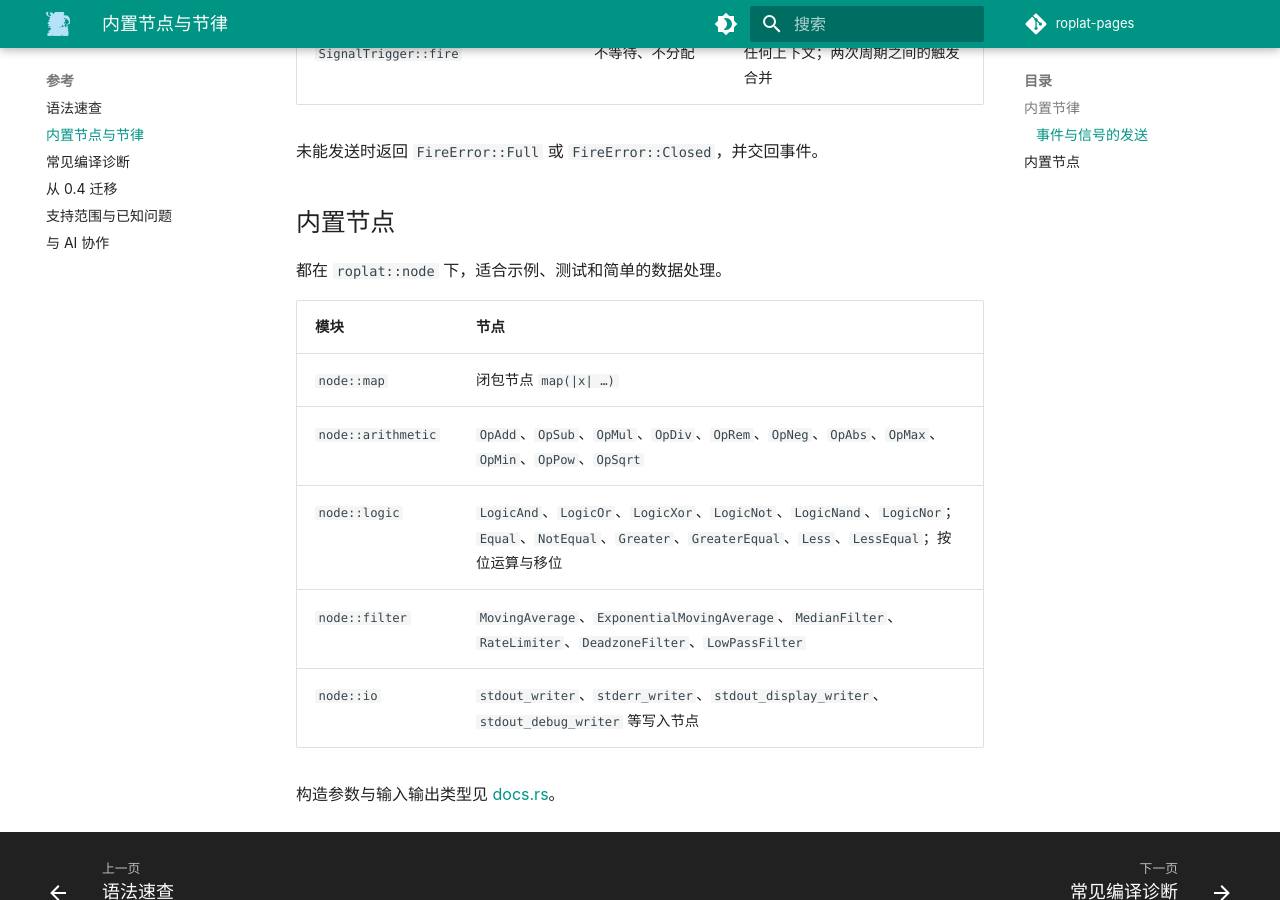
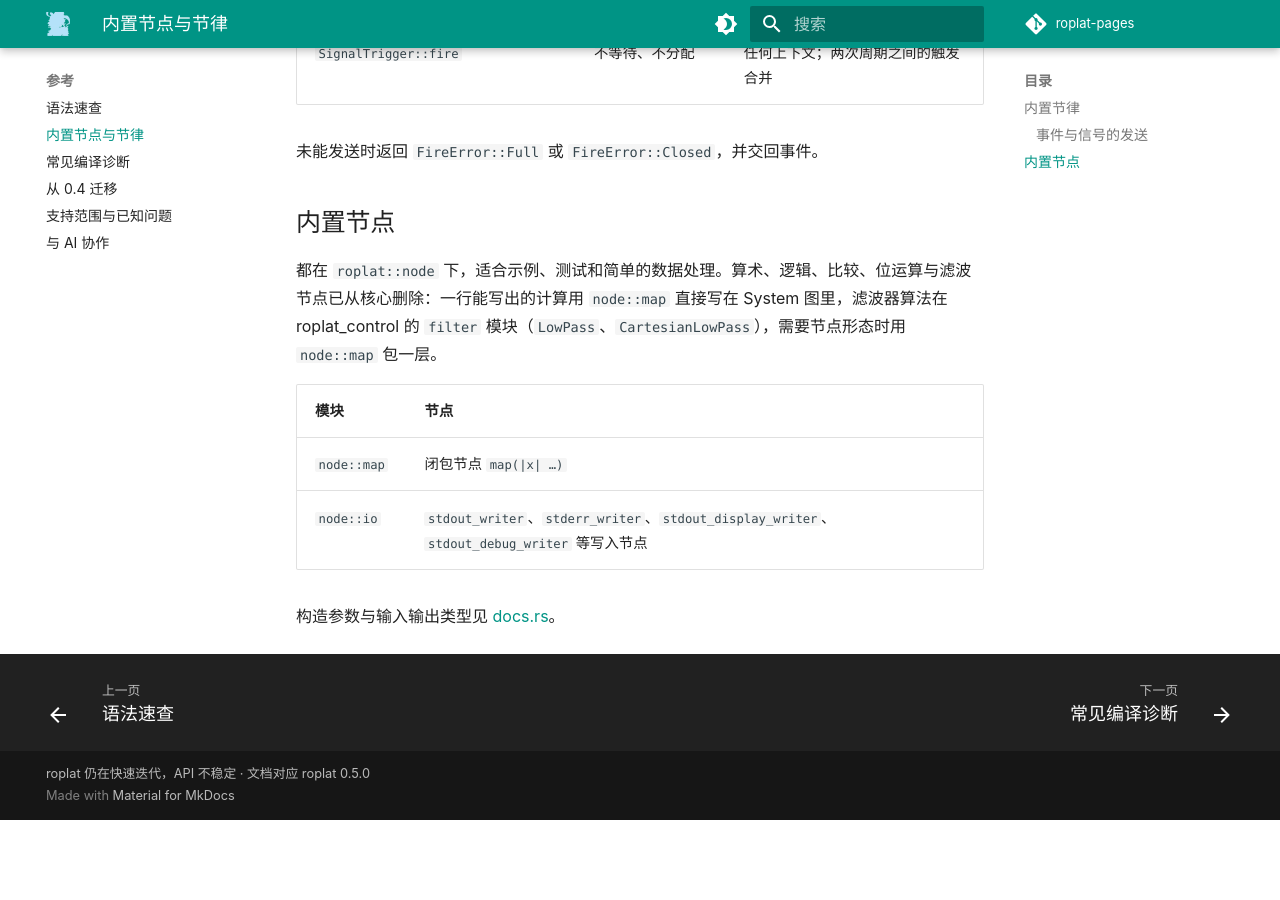
Before and after one commit to Robot-Exp-Platform/roplat-pages, an MkDocs documentation site: the page built from docs/reference/builtins.md, in a window 1280 px wide and 900 px high, scrolled down 1878 px. Built offline with MkDocs 1.6.1 and Material for MkDocs 9.7.7, drawn with Linux system fonts in a browser that asks for light colours; comment, search, counter and statistics services are not loaded; after the commit the page ends 2698 px from its top, so only the background shows below that.

Commit message:
docs(builtins): drop the deleted arithmetic, logic and filter nodes
roplat's style branch removes the built-in arithmetic, logic and filter
node modules (rulings 5 and 6); node::map and node::io stay. The
reference drops the three rows, names the replacements (node::map in the
System graph, roplat_control::filter for filter algorithms) and points
the docs.rs link at latest.

Roplat-Record: operations/2026/20261101-engineering-style/session-claude-win-style-01.md#c22
Co-Authored-By: Claude Fable 5.1 <noreply@anthropic.com>

```diff
--- a/docs/reference/builtins.md
+++ b/docs/reference/builtins.md
@@ -36,14 +36,11 @@
 
 ## 内置节点
 
-都在 `roplat::node` 下，适合示例、测试和简单的数据处理。
+都在 `roplat::node` 下，适合示例、测试和简单的数据处理。算术、逻辑、比较、位运算与滤波节点已从核心删除：一行能写出的计算用 `node::map` 直接写在 System 图里，滤波器算法在 roplat_control 的 `filter` 模块（`LowPass`、`CartesianLowPass`），需要节点形态时用 `node::map` 包一层。
 
 | 模块 | 节点 |
 |---|---|
 | `node::map` | 闭包节点 `map(|x| …)` |
-| `node::arithmetic` | `OpAdd`、`OpSub`、`OpMul`、`OpDiv`、`OpRem`、`OpNeg`、`OpAbs`、`OpMax`、`OpMin`、`OpPow`、`OpSqrt` |
-| `node::logic` | `LogicAnd`、`LogicOr`、`LogicXor`、`LogicNot`、`LogicNand`、`LogicNor`；`Equal`、`NotEqual`、`Greater`、`GreaterEqual`、`Less`、`LessEqual`；按位运算与移位 |
-| `node::filter` | `MovingAverage`、`ExponentialMovingAverage`、`MedianFilter`、`RateLimiter`、`DeadzoneFilter`、`LowPassFilter` |
 | `node::io` | `stdout_writer`、`stderr_writer`、`stdout_display_writer`、`stdout_debug_writer` 等写入节点 |
 
-构造参数与输入输出类型见 [docs.rs](https://docs.rs/roplat/0.5.0/roplat/node/index.html)。
+构造参数与输入输出类型见 [docs.rs](https://docs.rs/roplat/latest/roplat/node/index.html)。
```
